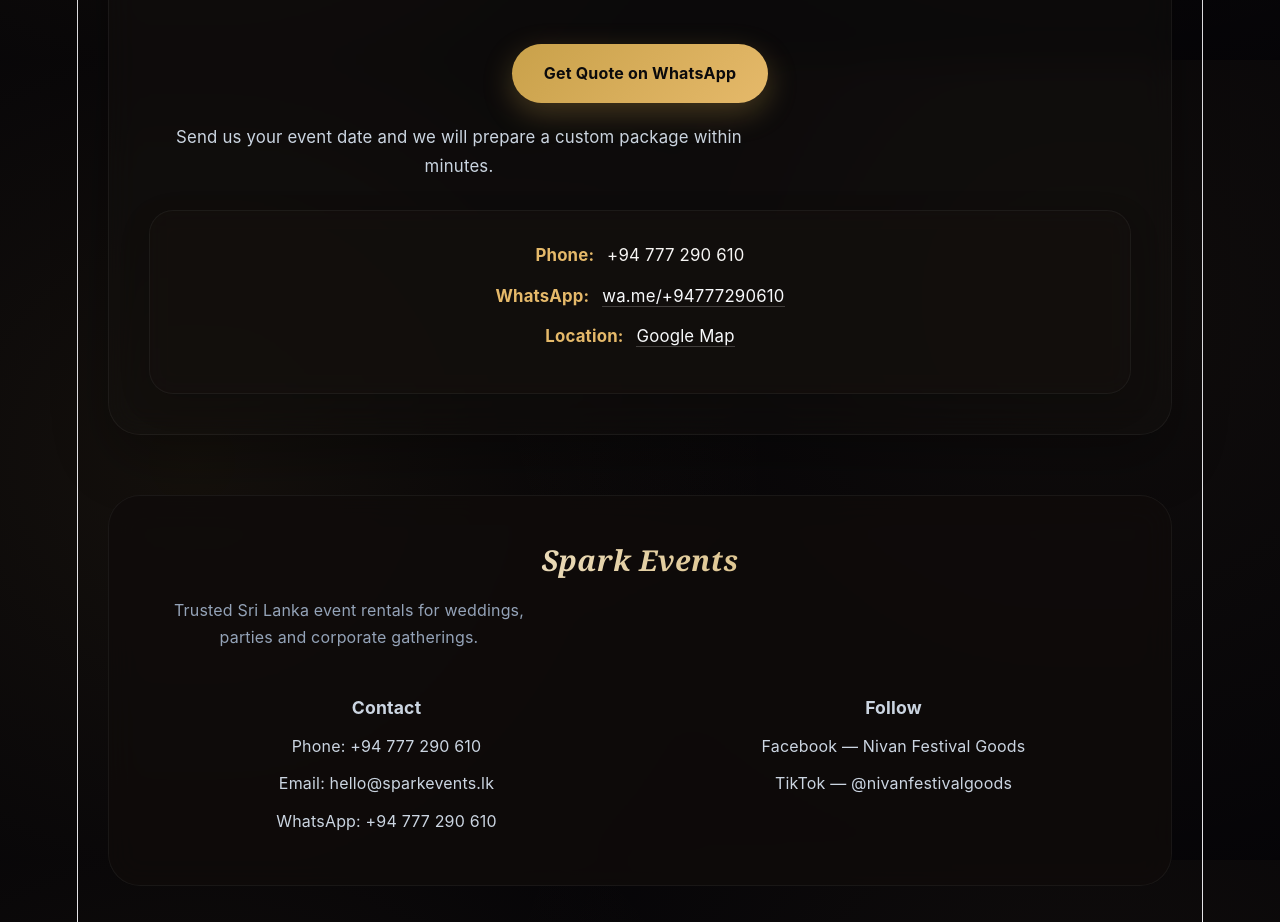
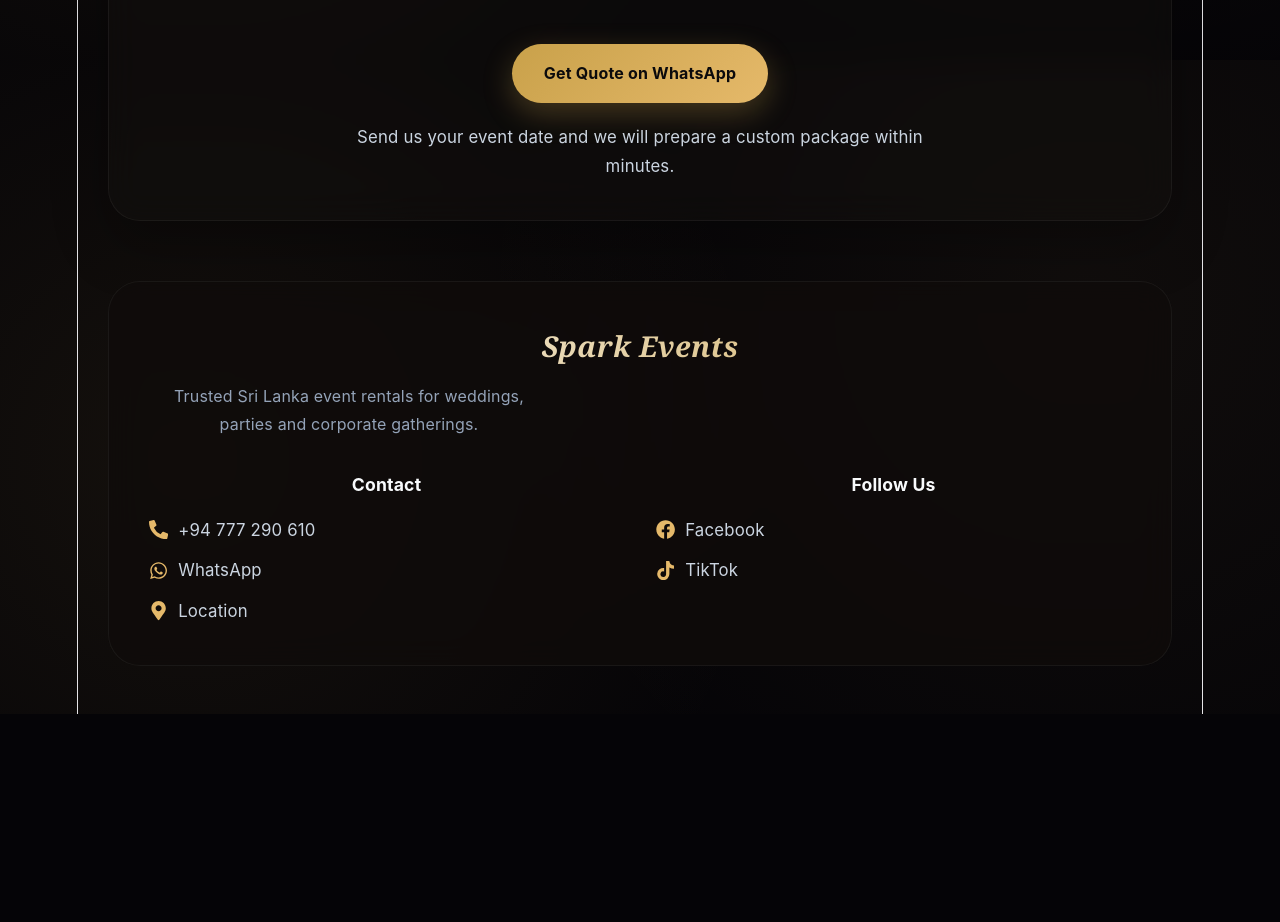
Before and after one commit to osandipabasara-design/event-rental-site, a React (Vite) app: page / in a window 1280 px wide. Shown: the part 2340-3262 px from the top of the page. After the commit the page ends 3054 px from the top, so only its background shows below. Built offline with nearby package versions, Linux system fonts and the light colour scheme.

Commit message:
updating footer

```diff
--- a/src/App.css
+++ b/src/App.css
@@ -608,20 +608,36 @@
   font-size: 1.1rem;
 }
 
-.footer-columns p {
-  margin: 10px 0;
-  color: #cbd5e1;
+.footer-links {
+  display: flex;
+  flex-direction: column;
+  gap: 12px;
 }
 
-.footer-columns a {
+.footer-links a {
+  display: inline-flex;
+  align-items: center;
+  gap: 10px;
   color: #cbd5e1;
   transition: all 0.2s ease;
+  font-size: 1.05rem;
 }
 
-.footer-columns a:hover,
-.footer-columns a:focus-visible {
+.footer-links a svg {
+  color: var(--accent-gold-300);
+  font-size: 1.2rem;
+  transition: transform 0.2s ease, color 0.2s ease;
+}
+
+.footer-links a:hover,
+.footer-links a:focus-visible {
   color: var(--accent-gold-500);
   padding-left: 5px;
+}
+
+.footer-links a:hover svg {
+  transform: scale(1.15);
+  color: var(--accent-gold-500);
 }
 
 @media (max-width: 900px) {
--- a/src/App.tsx
+++ b/src/App.tsx
@@ -1,5 +1,6 @@
 import './App.css'
 import logo from './assets/logo.jpeg'
+import { FaFacebook, FaTiktok, FaWhatsapp, FaPhoneAlt, FaMapMarkerAlt } from 'react-icons/fa'
 
 const whatsappPhone = '94777290610'
 const whatsappMessage = encodeURIComponent(
@@ -134,18 +135,13 @@
             <h2>Send your event details on WhatsApp</h2>
           </div>
           <div className="contact-panel">
-            <div>
+            <div style={{ textAlign: 'center' }}>
               <a className="button-primary" href={whatsappLink} target="_blank" rel="noreferrer">
                 Get Quote on WhatsApp
               </a>
-              <p className="contact-copy">
+              <p className="contact-copy" style={{ margin: '20px auto 0' }}>
                 Send us your event date and we will prepare a custom package within minutes.
               </p>
-            </div>
-            <div className="contact-details">
-              <p><strong>Phone:</strong> +94 777 290 610</p>
-              <p><strong>WhatsApp:</strong> <a href={whatsappLink} target="_blank" rel="noreferrer">wa.me/+94777290610</a></p>
-              <p><strong>Location:</strong> <a href="https://share.google/QagW8DOWTOVyc7Ako" target="_blank" rel="noreferrer">Google Map</a></p>
             </div>
           </div>
         </section>
@@ -160,14 +156,18 @@
           <div className="footer-columns">
             <div>
               <p className="footer-heading">Contact</p>
-              <p>Phone: +94 777 290 610</p>
-              <p>Email: hello@sparkevents.lk</p>
-              <p>WhatsApp: <a href={whatsappLink} target="_blank" rel="noreferrer">+94 777 290 610</a></p>
+              <div className="footer-links">
+                <a href="tel:+94777290610"><FaPhoneAlt /> +94 777 290 610</a>
+                <a href={whatsappLink} target="_blank" rel="noreferrer"><FaWhatsapp /> WhatsApp</a>
+                <a href="https://share.google/QagW8DOWTOVyc7Ako" target="_blank" rel="noreferrer"><FaMapMarkerAlt /> Location</a>
+              </div>
             </div>
             <div>
-              <p className="footer-heading">Follow</p>
-              <p><a href="https://www.facebook.com/nivanfestivalgoods/" target="_blank" rel="noreferrer">Facebook — Nivan Festival Goods</a></p>
-              <p><a href="https://www.tiktok.com/@nivanfestivalgoods?lang=en-GB&is_from_webapp=1&sender_device=mobile&sender_web_id=7623344093343417872" target="_blank" rel="noreferrer">TikTok — @nivanfestivalgoods</a></p>
+              <p className="footer-heading">Follow Us</p>
+              <div className="footer-links">
+                <a href="https://www.facebook.com/nivanfestivalgoods/" target="_blank" rel="noreferrer"><FaFacebook /> Facebook</a>
+                <a href="https://www.tiktok.com/@nivanfestivalgoods?lang=en-GB&is_from_webapp=1&sender_device=mobile&sender_web_id=7623344093343417872" target="_blank" rel="noreferrer"><FaTiktok /> TikTok</a>
+              </div>
             </div>
           </div>
         </footer>
```
